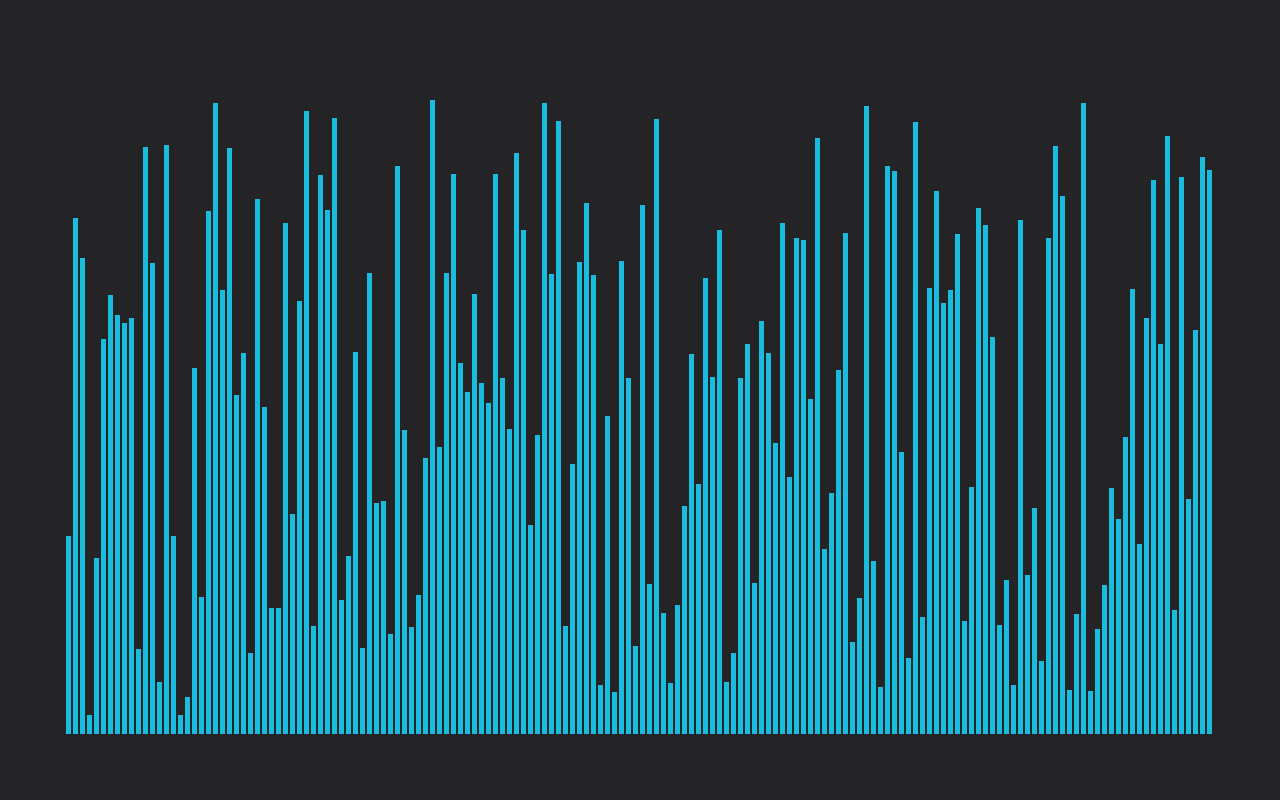
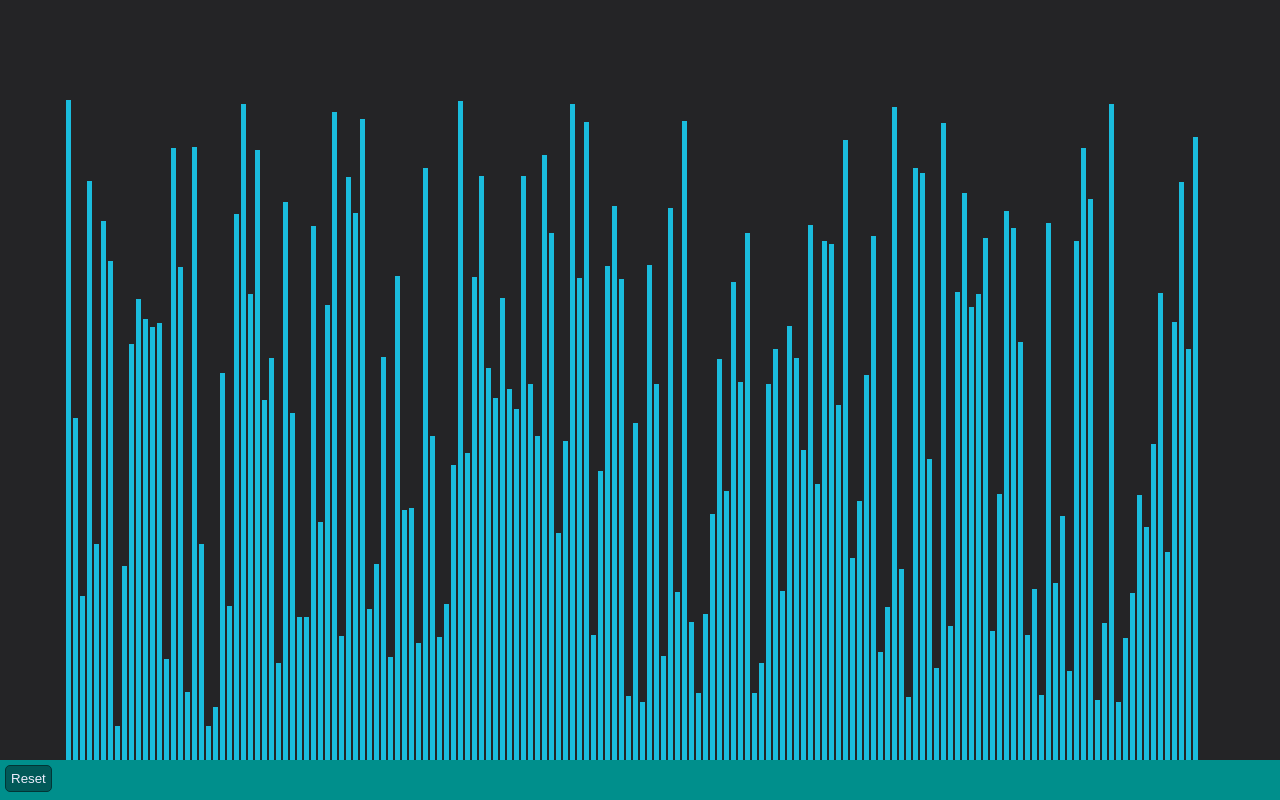
Before and after one commit to alexandrubunea/sorting-visualization, a React (Create React App) app: page / in a window 1280 px wide. Built offline with nearby package versions, Linux system fonts and the light colour scheme.

Commit message:
Added reset button

```diff
--- a/src/App.css
+++ b/src/App.css
@@ -6,3 +6,19 @@ body {
     height: 100%;
     width: 100%;
 }
+.toolbar {
+    background-color: #008F8C;
+    width: 100%;
+}
+.toolbar button {
+    margin: 5px;
+    padding: 5px;
+    background-color: #015958;
+    color: #EDEDFC;
+    border: 1px solid #023535;
+    border-radius: 5px;
+}
+.toolbar button:hover {
+    background-color: #023535;
+    cursor: pointer;
+}
--- a/src/App.tsx
+++ b/src/App.tsx
@@ -8,9 +8,6 @@ import Container from "./components/Container";
 import './App.css';
 
 const App = () => {
-	const [random_values, set_random_values] = useState<number[]>([]);
-	const [initial_render, set_initial_render] = useState<boolean>(false);
-
 	/*
 		Explanation:
 			We do some quick math to calculate a responsive size for our application,
@@ -25,20 +22,25 @@ const App = () => {
 		top_gap = the size of the top margin
 	*/
 	const tool_bar_height = Math.floor(window.innerHeight * 5/100);
-	const magic_gap = 25;
-	const bar_max_value = window.innerHeight - tool_bar_height - magic_gap - 100;
+	const bar_max_value = window.innerHeight - tool_bar_height - 100;
 	const bar_width = 5;
 	const gap_between_bars = 2;
-	const number_of_bars = Math.floor((window.innerWidth - Math.floor((window.innerWidth / 10))) / (gap_between_bars + bar_width));
-	const top_gap = window.innerHeight - bar_max_value - magic_gap - tool_bar_height;
+	const number_of_bars = Math.floor((window.innerWidth - Math.floor((window.innerWidth / 10)) - 25) / (gap_between_bars + bar_width));
+	const top_gap = window.innerHeight - bar_max_value - tool_bar_height;
 
-	console.log(top_gap);
+	// States
+	const [random_values, set_random_values] = useState<number[]>([]);
+	const [initial_render, set_initial_render] = useState<boolean>(false);
+
+	const ToolbarStyle = {
+		height: tool_bar_height + "px",
+	}
 
 	const reset_random_values = useCallback(() => {
-		set_random_values([]);
+		set_random_values([bar_max_value]);
 
 		for(let i = 0; i < number_of_bars; ++i) {
-			let random_value = Math.floor(Math.random() * (bar_max_value - 10 + 1) + 10);
+			let random_value = Math.floor(Math.random() * (bar_max_value - 25 + 1) + 25);
 
 			set_random_values(prev_random_values => {
 				return [...prev_random_values, random_value];
@@ -51,7 +53,6 @@ const App = () => {
 			if(!initial_render) {
 				set_initial_render(true);
 				reset_random_values();
-				console.log(random_values);
 			}
 		}
 	}, [initial_render, set_initial_render, reset_random_values, random_values]);
@@ -59,7 +60,10 @@ const App = () => {
 
 	return (
 		<div className='App'>
-			<Container array={random_values} top_margin={top_gap} />
+			<Container array={random_values} top_margin={top_gap} container_height={bar_max_value} />
+			<div className="toolbar" style={ToolbarStyle}>
+				<button onClick={() => {reset_random_values()}}>Reset</button>
+			</div>
 		</div>
   	)
 };
--- a/src/components/Bar.css
+++ b/src/components/Bar.css
@@ -1,6 +1,6 @@
 .Bar {
     background-color: #1ABCDD;
     width: 5px;
-    display: inline-block;
+    display: inline-flex;
     margin-left: 2px;
 }
--- a/src/components/Container.css
+++ b/src/components/Container.css
@@ -1,6 +1,5 @@
 .Container {
-    width: 90%; /* keep the width a little heigher than 90% */
+    width: 90%;
     margin-left: auto;
     margin-right: auto;
-    height: 100%;
 }
--- a/src/components/Container.tsx
+++ b/src/components/Container.tsx
@@ -8,11 +8,13 @@ import './Container.css';
 type ContainerProps = {
     array: number[],
     top_margin: number,
+    container_height: number,
 };
 
-const Container = ({array, top_margin}: ContainerProps) => {
+const Container = ({array, top_margin, container_height}: ContainerProps) => {
     const ContainerStyle = {
         marginTop: top_margin + "px",
+        height: container_height + "px",
     }
 
     return (
```
